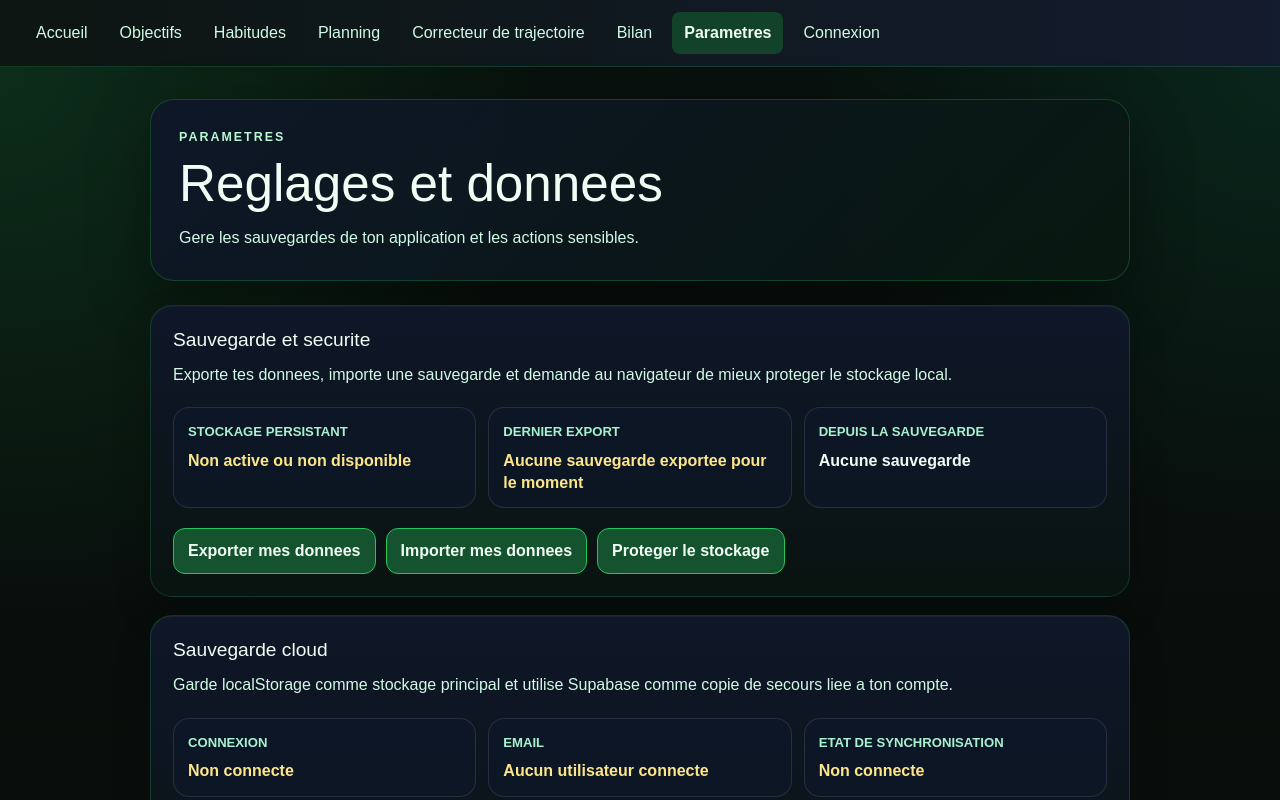
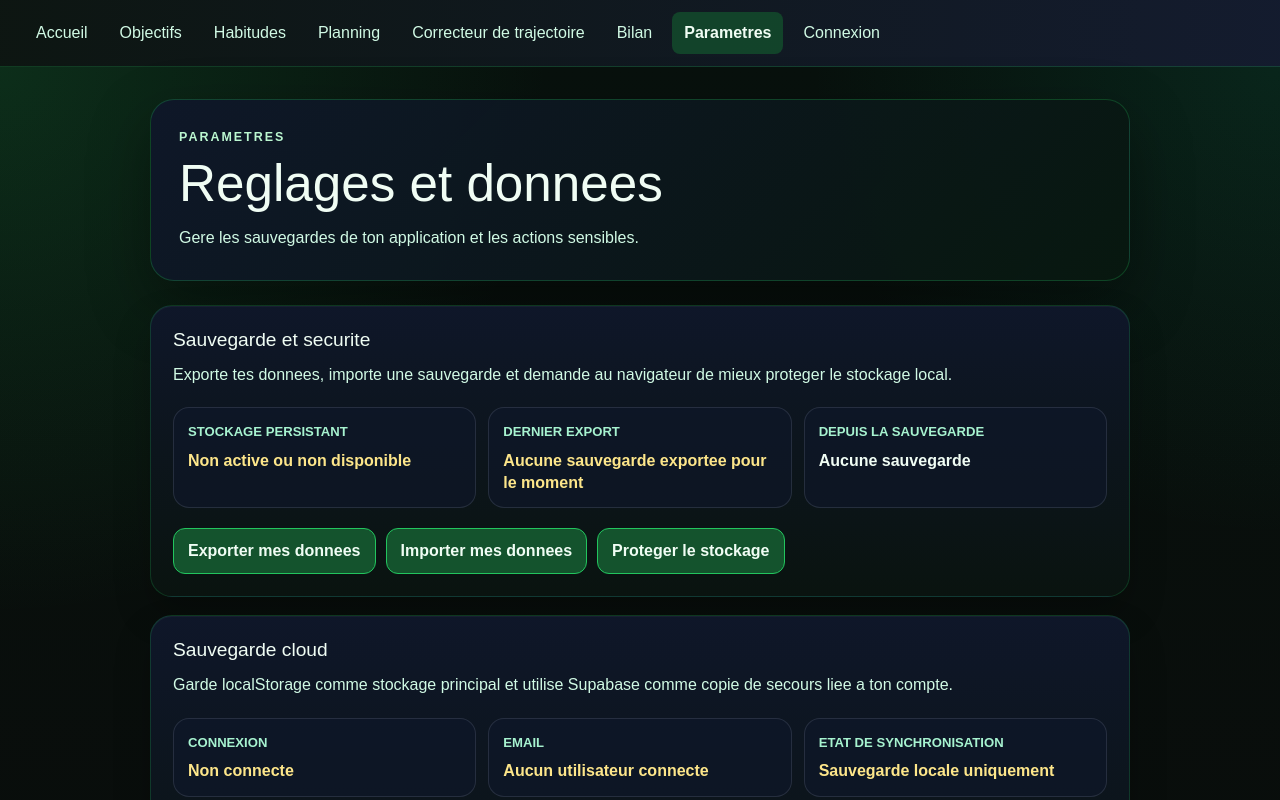
Before and after one commit to Gintaiji/taijilifeplan, a Next.js app: page /parametres in a window 1280 px wide. Shown: the top 800 px of the page. Built offline with nearby package versions, Linux system fonts and the light colour scheme; no server answers.

Commit message:
Ajout de la synchronisation automatique sécurisée

```diff
--- a/app/components/CloudSyncDashboardSummary.tsx
+++ b/app/components/CloudSyncDashboardSummary.tsx
@@ -11,11 +11,14 @@ import {
   CLOUD_SYNC_LABELS,
   formatSyncDate,
   getCloudSyncSnapshot,
+  hasLocalBackupDataToSync,
   type CloudSyncSnapshot,
 } from "../utils/cloudSyncStatus";
 import {
   APP_STORAGE_CHANGED_EVENT,
   getLocalDataUpdatedAt,
+  isAppDataStorageKey,
+  type AppStorageChangedDetail,
 } from "../utils/storage";
 import {
   getSupabaseSession,
@@ -24,7 +27,7 @@ import {
 import styles from "../page.module.css";
 
 const initialSnapshot: CloudSyncSnapshot = {
-  state: "signed-out",
+  state: "local-only",
   localUpdatedAt: null,
   cloudUpdatedAt: null,
 };
@@ -48,8 +51,9 @@ export default function CloudSyncDashboardSummary() {
               localUpdatedAt,
               cloudUpdatedAt: null,
               isSaving: false,
+              hasPendingChanges: false,
               hasError: false,
-              localOnly: false,
+              localOnly: true,
             }),
           );
         }
@@ -74,6 +78,7 @@ export default function CloudSyncDashboardSummary() {
                 ? cloudBackup.updated_at
                 : null,
             isSaving: false,
+            hasPendingChanges: false,
             hasError: false,
             localOnly: false,
           }),
@@ -90,6 +95,7 @@ export default function CloudSyncDashboardSummary() {
             localUpdatedAt,
             cloudUpdatedAt: null,
             isSaving: false,
+            hasPendingChanges: false,
             hasError: false,
             localOnly: true,
           }),
@@ -119,6 +125,7 @@ export default function CloudSyncDashboardSummary() {
             localUpdatedAt: getLocalDataUpdatedAt(),
             cloudUpdatedAt: null,
             isSaving: false,
+            hasPendingChanges: false,
             hasError: false,
             localOnly: true,
           }),
@@ -133,8 +140,29 @@ export default function CloudSyncDashboardSummary() {
       void refreshSyncStatus(newSession);
     });
 
-    function handleStorageChanged() {
-      void refreshSyncStatus(session);
+    function handleStorageChanged(event: Event) {
+      const customEvent = event as CustomEvent<AppStorageChangedDetail>;
+      const storageKey = customEvent.detail?.key;
+
+      if (!storageKey || !isAppDataStorageKey(storageKey)) {
+        return;
+      }
+
+      if (!hasLocalBackupDataToSync()) {
+        return;
+      }
+
+      setSnapshot((currentSnapshot) =>
+        getCloudSyncSnapshot({
+          session,
+          localUpdatedAt: getLocalDataUpdatedAt(),
+          cloudUpdatedAt: currentSnapshot.cloudUpdatedAt,
+          isSaving: false,
+          hasPendingChanges: Boolean(session),
+          hasError: false,
+          localOnly: !session,
+        }),
+      );
     }
 
     window.addEventListener(APP_STORAGE_CHANGED_EVENT, handleStorageChanged);
@@ -160,6 +188,37 @@ export default function CloudSyncDashboardSummary() {
         return;
       }
 
+      if (detail.status === "pending") {
+        setSnapshot((currentSnapshot) =>
+          getCloudSyncSnapshot({
+            session,
+            localUpdatedAt: getLocalDataUpdatedAt(),
+            cloudUpdatedAt: currentSnapshot.cloudUpdatedAt,
+            isSaving: false,
+            hasPendingChanges: true,
+            hasError: false,
+            localOnly: false,
+          }),
+        );
+        return;
+      }
+
+      if (detail.status === "local-only") {
+        setLocalOnly(true);
+        setSnapshot((currentSnapshot) =>
+          getCloudSyncSnapshot({
+            session,
+            localUpdatedAt: getLocalDataUpdatedAt(),
+            cloudUpdatedAt: currentSnapshot.cloudUpdatedAt,
+            isSaving: false,
+            hasPendingChanges: false,
+            hasError: false,
+            localOnly: true,
+          }),
+        );
+        return;
+      }
+
       if (detail.status === "success") {
         setLocalOnly(false);
         setSnapshot(
@@ -168,6 +227,7 @@ export default function CloudSyncDashboardSummary() {
             localUpdatedAt: getLocalDataUpdatedAt(),
             cloudUpdatedAt: detail.updatedAt ?? null,
             isSaving: false,
+            hasPendingChanges: false,
             hasError: false,
             localOnly: false,
           }),
@@ -182,6 +242,7 @@ export default function CloudSyncDashboardSummary() {
             localUpdatedAt: getLocalDataUpdatedAt(),
             cloudUpdatedAt: detail.updatedAt ?? null,
             isSaving: false,
+            hasPendingChanges: false,
             hasError: false,
             localOnly,
           }),
@@ -195,6 +256,7 @@ export default function CloudSyncDashboardSummary() {
           localUpdatedAt: getLocalDataUpdatedAt(),
           cloudUpdatedAt: snapshot.cloudUpdatedAt,
           isSaving: false,
+          hasPendingChanges: false,
           hasError: true,
           localOnly,
         }),
--- a/app/parametres/page.tsx
+++ b/app/parametres/page.tsx
@@ -19,9 +19,11 @@ import {
   clearAppStorage,
   APP_STORAGE_CHANGED_EVENT,
   getLocalDataUpdatedAt,
+  isAppDataStorageKey,
   isPersistentStorageGranted,
   requestPersistentStorage,
   saveLocalDataUpdatedAt,
+  type AppStorageChangedDetail,
 } from "../utils/storage";
 import {
   getSupabaseSession,
@@ -32,6 +34,7 @@ import {
   CLOUD_SYNC_LABELS,
   formatSyncDate,
   getCloudSyncSnapshot,
+  hasLocalBackupDataToSync,
   saveCloudBackupSafely,
 } from "../utils/cloudSyncStatus";
 import styles from "./page.module.css";
@@ -92,6 +95,7 @@ function formatDaysSinceBackup(daysSinceBackup: number | null) {
 
 export default function ParametresPage() {
   const fileInputRef = useRef<HTMLInputElement>(null);
+  const sessionRef = useRef<Session | null>(null);
   const [isClient, setIsClient] = useState(false);
   const [message, setMessage] = useState("");
   const [error, setError] = useState("");
@@ -99,6 +103,7 @@ export default function ParametresPage() {
   const [isLoadingSession, setIsLoadingSession] = useState(true);
   const [isCloudBusy, setIsCloudBusy] = useState(false);
   const [isCloudSaving, setIsCloudSaving] = useState(false);
+  const [hasPendingCloudChanges, setHasPendingCloudChanges] = useState(false);
   const [lastCloudBackup, setLastCloudBackup] = useState<string | null>(null);
   const [localDataUpdatedAt, setLocalDataUpdatedAt] = useState<string | null>(
     null,
@@ -120,6 +125,7 @@ export default function ParametresPage() {
     localUpdatedAt: localDataUpdatedAt,
     cloudUpdatedAt: lastCloudBackup,
     isSaving: isCloudSaving,
+    hasPendingChanges: hasPendingCloudChanges,
     hasError: hasCloudSyncError,
     localOnly: isLocalOnly,
   });
@@ -133,6 +139,7 @@ export default function ParametresPage() {
       );
       setHasCloudSyncError(false);
       setIsLocalOnly(false);
+      setHasPendingCloudChanges(false);
     } catch {
       setHasCloudSyncError(true);
     }
@@ -150,6 +157,7 @@ export default function ParametresPage() {
         }
 
         setIsClient(true);
+        sessionRef.current = currentSession;
         setSession(currentSession);
         setLastBackupExport(getLastBackupExportDate());
         setLocalDataUpdatedAt(getLocalDataUpdatedAt());
@@ -173,18 +181,41 @@ export default function ParametresPage() {
     void loadClientSettings();
 
     const unsubscribe = onSupabaseAuthChange((newSession) => {
+      sessionRef.current = newSession;
       setSession(newSession);
       setLastCloudBackup(null);
       setHasCloudSyncError(false);
-      setIsLocalOnly(false);
+      setIsLocalOnly(!newSession);
+      setHasPendingCloudChanges(false);
 
       if (newSession) {
         void loadLastCloudBackup(newSession.user.id);
       }
     });
 
-    function handleStorageChanged() {
+    function handleStorageChanged(event: Event) {
+      const customEvent = event as CustomEvent<AppStorageChangedDetail>;
+      const storageKey = customEvent.detail?.key;
+
       setLocalDataUpdatedAt(getLocalDataUpdatedAt());
+
+      if (!storageKey || !isAppDataStorageKey(storageKey)) {
+        return;
+      }
+
+      if (!hasLocalBackupDataToSync()) {
+        return;
+      }
+
+      if (!sessionRef.current) {
+        setIsLocalOnly(true);
+        setHasPendingCloudChanges(false);
+        return;
+      }
+
+      setHasCloudSyncError(false);
+      setIsLocalOnly(false);
+      setHasPendingCloudChanges(true);
     }
 
     window.addEventListener(APP_STORAGE_CHANGED_EVENT, handleStorageChanged);
@@ -201,8 +232,30 @@ export default function ParametresPage() {
       const customEvent = event as CustomEvent<CloudAutoBackupDetail>;
       const detail = customEvent.detail;
 
+      if (detail.status === "pending") {
+        setIsCloudSaving(false);
+        setHasCloudSyncError(false);
+        setIsLocalOnly(false);
+        setHasPendingCloudChanges(true);
+        setAutoBackupError("");
+        setAutoBackupMessage(detail.message);
+        setLocalDataUpdatedAt(getLocalDataUpdatedAt());
+        return;
+      }
+
+      if (detail.status === "local-only") {
+        setIsCloudSaving(false);
+        setHasPendingCloudChanges(false);
+        setIsLocalOnly(true);
+        setAutoBackupError("");
+        setAutoBackupMessage(detail.message);
+        setLocalDataUpdatedAt(getLocalDataUpdatedAt());
+        return;
+      }
+
       if (detail.status === "saving") {
         setIsCloudSaving(true);
+        setHasPendingCloudChanges(false);
         setAutoBackupError("");
         setAutoBackupMessage(detail.message);
         setLocalDataUpdatedAt(getLocalDataUpdatedAt());
@@ -214,6 +267,7 @@ export default function ParametresPage() {
       if (detail.status === "success") {
         setHasCloudSyncError(false);
         setIsLocalOnly(false);
+        setHasPendingCloudChanges(false);
         setAutoBackupError("");
         setAutoBackupMessage(detail.message);
         setLocalDataUpdatedAt(getLocalDataUpdatedAt());
@@ -230,10 +284,12 @@ export default function ParametresPage() {
 
       if (detail.status === "error") {
         setHasCloudSyncError(true);
+        setHasPendingCloudChanges(false);
       }
 
       if (detail.status === "conflict" && detail.updatedAt) {
         setLastCloudBackup(detail.updatedAt);
+        setHasPendingCloudChanges(false);
       }
     }
 
@@ -309,6 +365,7 @@ export default function ParametresPage() {
 
     setIsCloudBusy(true);
     setIsCloudSaving(true);
+    setHasPendingCloudChanges(false);
 
     try {
       const result = await saveCloudBackupSafely(session.user.id);
@@ -330,6 +387,7 @@ export default function ParametresPage() {
       setLocalDataUpdatedAt(getLocalDataUpdatedAt());
       setHasCloudSyncError(false);
       setIsLocalOnly(false);
+      setHasPendingCloudChanges(false);
       setMessage("Synchronisation cloud reussie.");
     } catch {
       setHasCloudSyncError(true);
--- a/app/utils/cloudSyncStatus.ts
+++ b/app/utils/cloudSyncStatus.ts
@@ -13,6 +13,7 @@ import { getLocalDataUpdatedAt } from "./storage";
 
 export type CloudSyncState =
   | "up-to-date"
+  | "pending"
   | "saving"
   | "cloud-newer"
   | "signed-out"
@@ -40,6 +41,7 @@ export type ProtectedCloudSaveResult =
 
 export const CLOUD_SYNC_LABELS: Record<CloudSyncState, string> = {
   "up-to-date": "A jour",
+  pending: "Modifications locales en attente",
   saving: "Sauvegarde en cours",
   "cloud-newer": "Cloud plus recent disponible",
   "signed-out": "Non connecte",
@@ -69,6 +71,7 @@ export function getCloudSyncSnapshot({
   localUpdatedAt,
   cloudUpdatedAt,
   isSaving,
+  hasPendingChanges,
   hasError,
   localOnly,
 }: {
@@ -76,6 +79,7 @@ export function getCloudSyncSnapshot({
   localUpdatedAt: string | null;
   cloudUpdatedAt: string | null;
   isSaving: boolean;
+  hasPendingChanges: boolean;
   hasError: boolean;
   localOnly: boolean;
 }): CloudSyncSnapshot {
@@ -105,7 +109,15 @@ export function getCloudSyncSnapshot({
 
   if (!session) {
     return {
-      state: "signed-out",
+      state: "local-only",
+      localUpdatedAt,
+      cloudUpdatedAt,
+    };
+  }
+
+  if (hasPendingChanges) {
+    return {
+      state: "pending",
       localUpdatedAt,
       cloudUpdatedAt,
     };
@@ -124,6 +136,12 @@ export function getCloudSyncSnapshot({
     localUpdatedAt,
     cloudUpdatedAt,
   };
+}
+
+export function hasLocalBackupDataToSync() {
+  const backupData = getBackupData();
+
+  return isBackupData(backupData) && !isBackupDataEmptyOrAlmostEmpty(backupData);
 }
 
 export async function saveCloudBackupSafely(
--- a/app/utils/storage.ts
+++ b/app/utils/storage.ts
@@ -23,6 +23,7 @@ const APP_DATA_STORAGE_KEYS = new Set<string>([
   STORAGE_KEYS.trajectory,
   STORAGE_KEYS.dailyObjectives,
   STORAGE_KEYS.progressHistory,
+  STORAGE_KEYS.lastBackupExport,
 ]);
 
 export type AppStorageChangedDetail = {
```
Also changed, not shown: app/components/AutoCloudBackup.tsx (+30 -18 lines).
